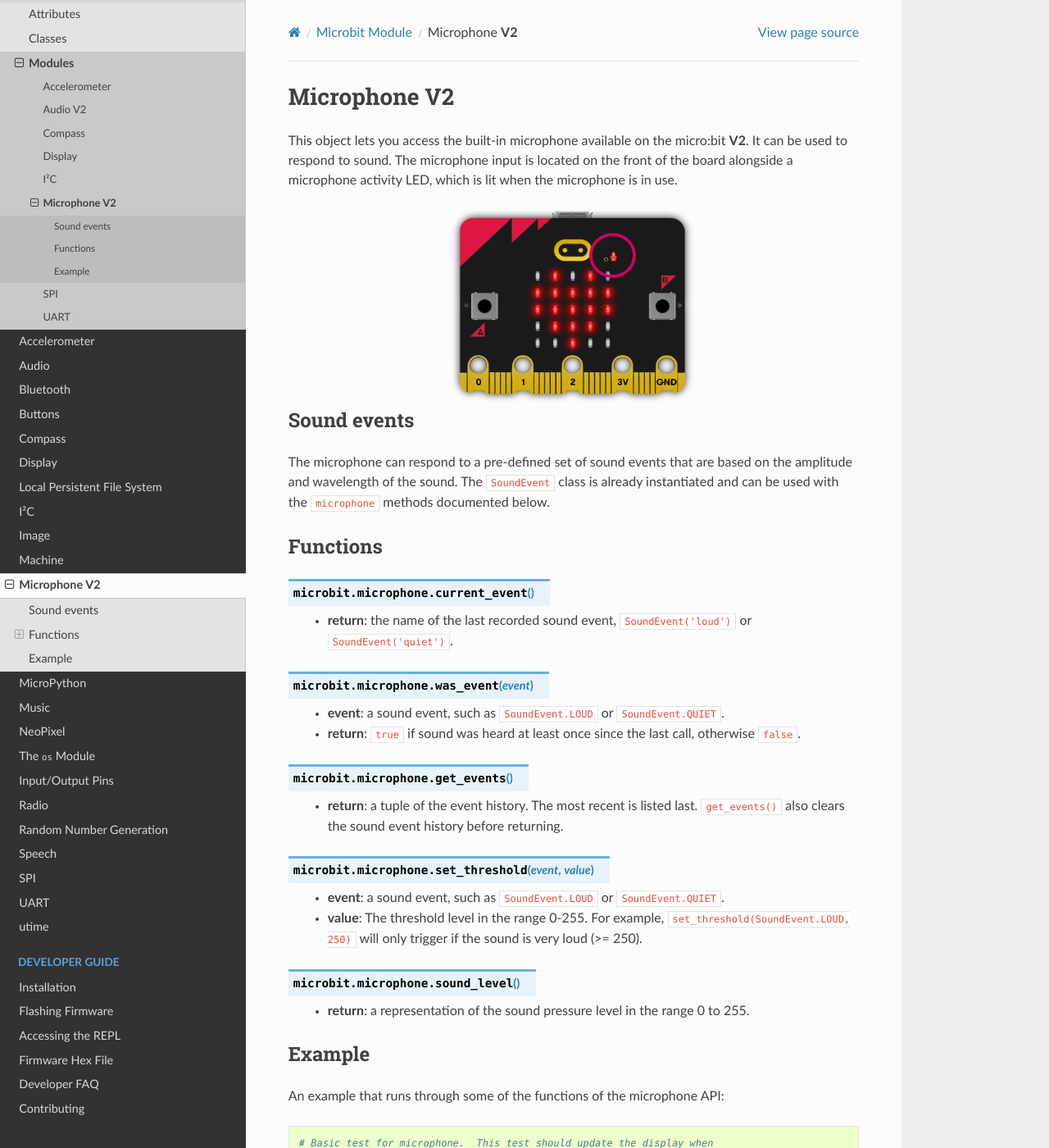
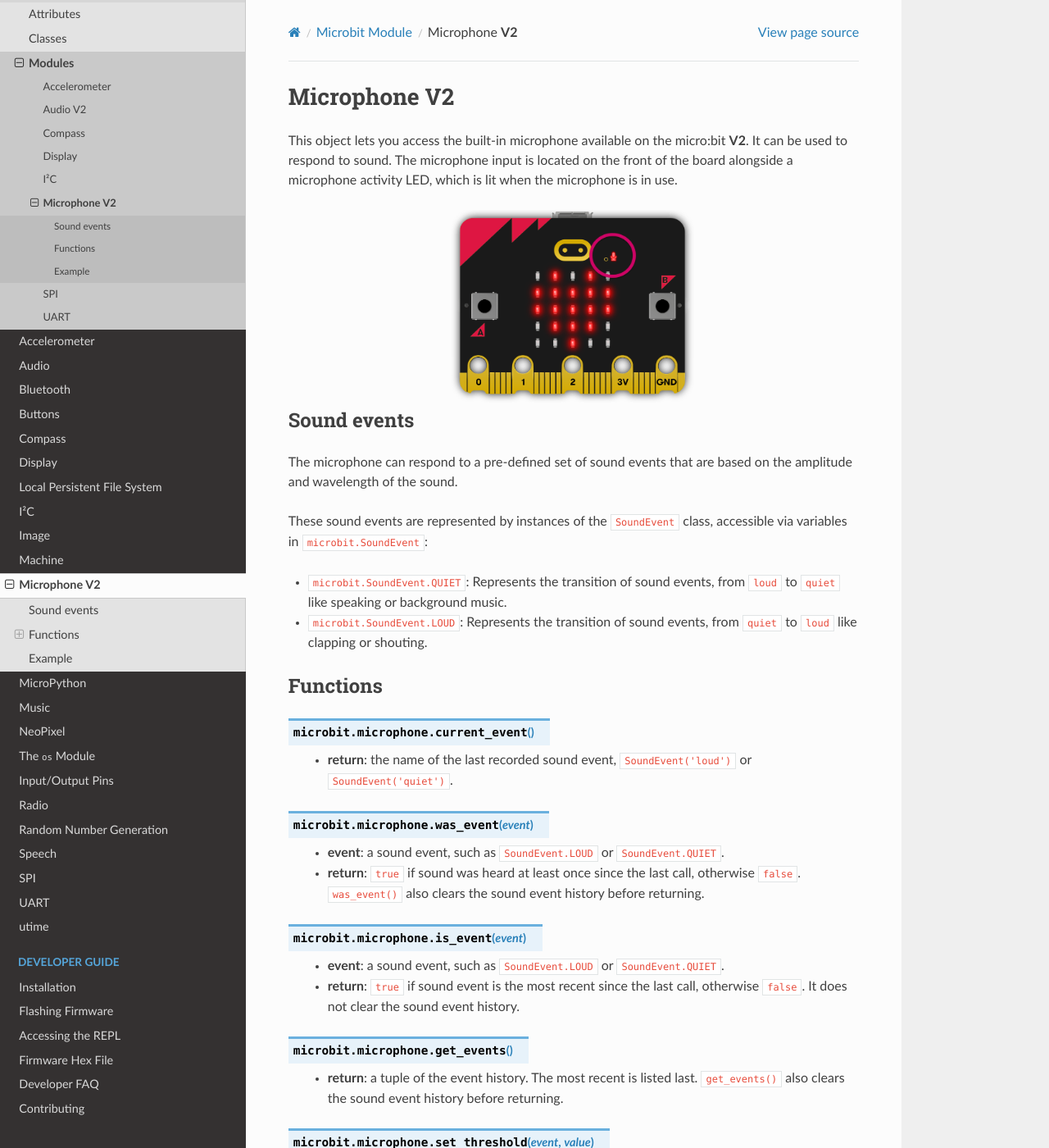
Before and after one commit to bbcmicrobit/micropython, a Sphinx documentation site: the page built from docs/microphone.rst, in a window 1280 px wide and 1400 px high. Shown: the whole window at 82% size. Built offline with Sphinx 7.4.7 and the Read the Docs theme 2.0.0, drawn with Linux system fonts in a browser that asks for light colours.

Commit message:
more updates

```diff
--- a/docs/microbit_micropython_api.rst
+++ b/docs/microbit_micropython_api.rst
@@ -335,7 +335,7 @@
 ------------
 
 A set of expressive sounds are available to the micro:bit **V2**. They can be
-accessed via the ``microbit`` module and played with the ``audio`` module.
+accessed via the ``microbit`` module and played with the :doc:`audio <audio>` module.
 
 **Built-in sounds**
 
--- a/docs/microphone.rst
+++ b/docs/microphone.rst
@@ -17,9 +17,16 @@
 Sound events
 ============
 The microphone can respond to a pre-defined set of sound events that are
-based on the amplitude and wavelength of the sound. The ``SoundEvent`` class
-is already instantiated and can be used with the ``microphone`` methods
-documented below.
+based on the amplitude and wavelength of the sound.
+
+These sound events are represented by instances of the ``SoundEvent`` class,
+accessible via variables in ``microbit.SoundEvent``:
+
+- ``microbit.SoundEvent.QUIET``: Represents the transition of sound events,
+  from ``loud`` to ``quiet`` like speaking or background music.
+
+- ``microbit.SoundEvent.LOUD``: Represents the transition of sound events,
+  from ``quiet`` to ``loud`` like clapping or shouting.
 
 Functions
 =========
@@ -34,7 +41,15 @@
     * **event**: a sound event,  such as ``SoundEvent.LOUD`` or
       ``SoundEvent.QUIET``.
     * **return**: ``true`` if sound was heard at least once since the last
-      call, otherwise ``false``.
+      call, otherwise ``false``. ``was_event()`` also clears the sound
+      event history before returning.
+
+.. py:function:: is_event(event)
+
+    * **event**: a sound event,  such as ``SoundEvent.LOUD`` or
+      ``SoundEvent.QUIET``.
+    * **return**: ``true`` if sound event is the most recent since the last
+      call, otherwise ``false``. It does not clear the sound event history.
 
 .. py:function:: get_events()
 
--- a/docs/speech.rst
+++ b/docs/speech.rst
@@ -45,7 +45,7 @@
     that can be further hand-edited to improve accuracy, inflection and
     emphasis.
 
-.. py:function:: pronounce(phonemes, \*, pitch=64, speed=72, mouth=128, throat=128, pin=pin0)
+.. py:function:: pronounce(phonemes, \*, pitch=64, speed=72, mouth=128, throat=128)
                  pronounce(phonemes, \*, pitch=64, speed=72, mouth=128, throat=128, pin=(pin_speaker, pin0))
 
     Pronounce the phonemes in the string ``phonemes``. See below for details of
@@ -62,7 +62,7 @@
     ``pin=(pin_speaker, pin0)`` which would output sound on the built-in
     speaker and pin 0.
 
-.. py:function:: say(words, \*, pitch=64, speed=72, mouth=128, throat=128, pin=pin0)
+.. py:function:: say(words, \*, pitch=64, speed=72, mouth=128, throat=128)
                  say(words, \*, pitch=64, speed=72, mouth=128, throat=128, pin=(pin_speaker, pin0))
 
     Say the English words in the string ``words``. The result is semi-accurate
@@ -70,7 +70,7 @@
     settings to change the timbre (quality) of the voice. This is a short-hand
     equivalent of: ``speech.pronounce(speech.translate(words))``
 
-.. py:function:: sing(phonemes, \*, pitch=64, speed=72, mouth=128, throat=128, pin=pin0)
+.. py:function:: sing(phonemes, \*, pitch=64, speed=72, mouth=128, throat=128)
                  sing(phonemes, \*, pitch=64, speed=72, mouth=128, throat=128, pin=(pin_speaker, pin0))
 
     Sing the phonemes contained in the string ``phonemes``. Changing the pitch
```
